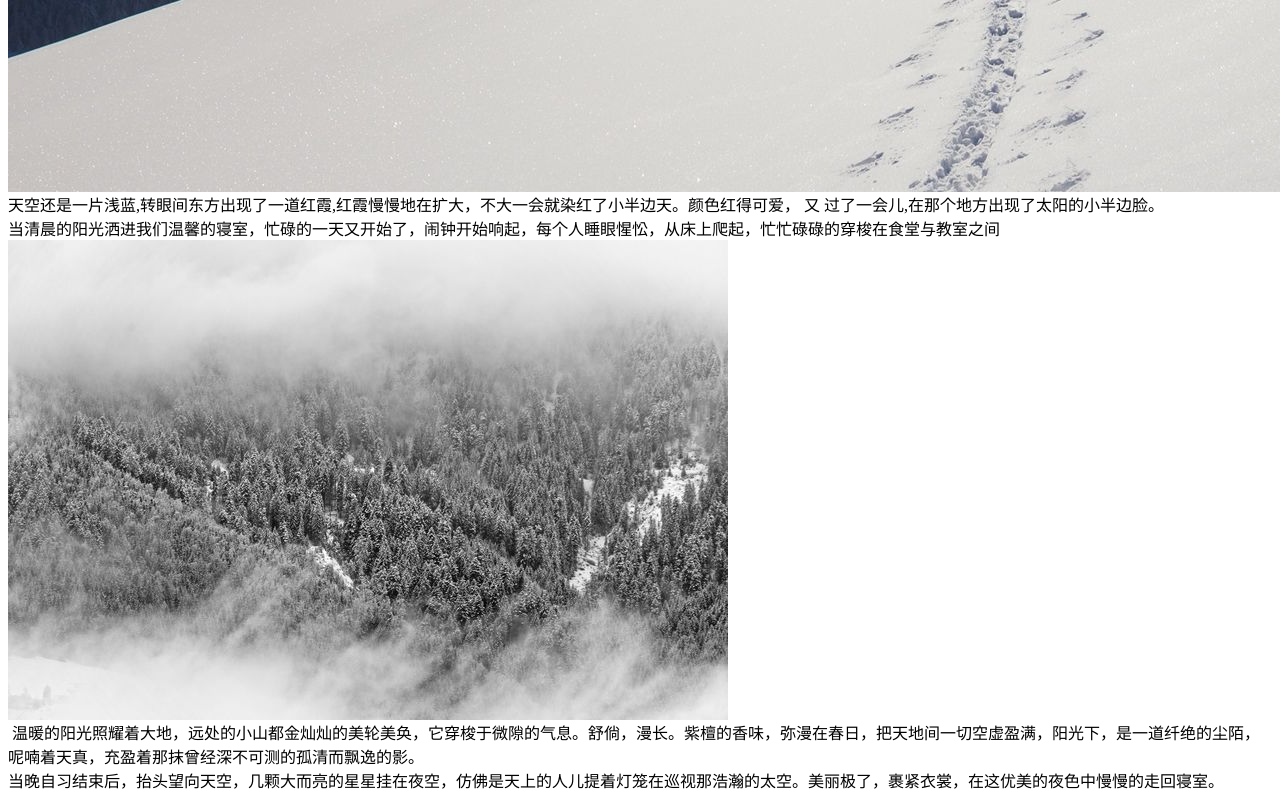
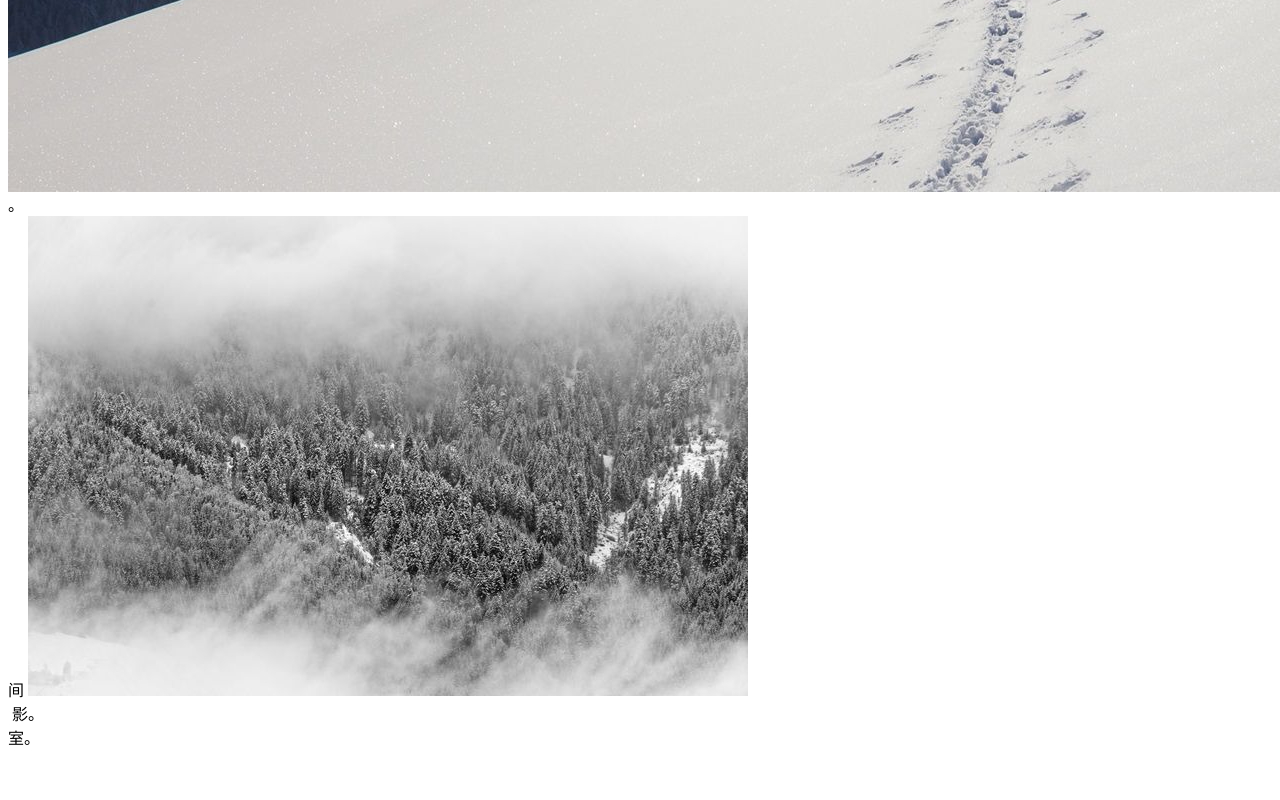
Before and after one commit to jianchao768/jianchao768.github.io, a plain HTML site: page index.html in a window 1280 px wide. Shown: the part 3320-4120 px from the top of the page. After the commit the page ends 4077 px from the top, so only its background shows below. Drawn offline with Linux system fonts and the light colour scheme.

Commit message:
Update index.html

```diff
--- a/index.html
+++ b/index.html
@@ -35,20 +35,20 @@
         <div class="introduce">
             <div class="introduce_item">
                 <img class="introduce_item_img" src="./img/7.jpg" alt="">
-                <span class="introduce_item_title">天空还是一片浅蓝,转眼间东方出现了一道红霞,红霞慢慢地在扩大，不大一会就染红了小半边天。颜色红得可爱， 又 过了一会儿,在那个地方出现了太阳的小半边脸。</span>
+                <span class="introduce_item_title">。</span>
 
             </div>
             <div class="introduce_item">
 
-                <span class="introduce_item_titles">当清晨的阳光洒进我们温馨的寝室，忙碌的一天又开始了，闹钟开始响起，每个人睡眼惺忪，从床上爬起，忙忙碌碌的穿梭在食堂与教室之间</span>
+                <span class="introduce_item_titles">间</span>
                 <img class="introduce_item_img" src="./img/8.jpg" alt="">
             </div>
             <div class="introduce_item">
                 <img class="introduce_item_img" src="./img/9.jpg" alt="">
-                <span class="introduce_item_title">温暖的阳光照耀着大地，远处的小山都金灿灿的美轮美奂，它穿梭于微隙的气息。舒倘，漫长。紫檀的香味，弥漫在春日，把天地间一切空虚盈满，阳光下，是一道纤绝的尘陌，呢喃着天真，充盈着那抹曾经深不可测的孤清而飘逸的影。</span>
+                <span class="introduce_item_title">影。</span>
             </div>
             <div class="introduce_item">
-                <span class="introduce_item_titles">当晚自习结束后，抬头望向天空，几颗大而亮的星星挂在夜空，仿佛是天上的人儿提着灯笼在巡视那浩瀚的太空。美丽极了，裹紧衣裳，在这优美的夜色中慢慢的走回寝室。</span>
+                <span class="introduce_item_titles">室。</span>
                 <img class="introduce_item_img" src="./img/imgs14.jpg" alt="">
             </div>
         </div>
```
